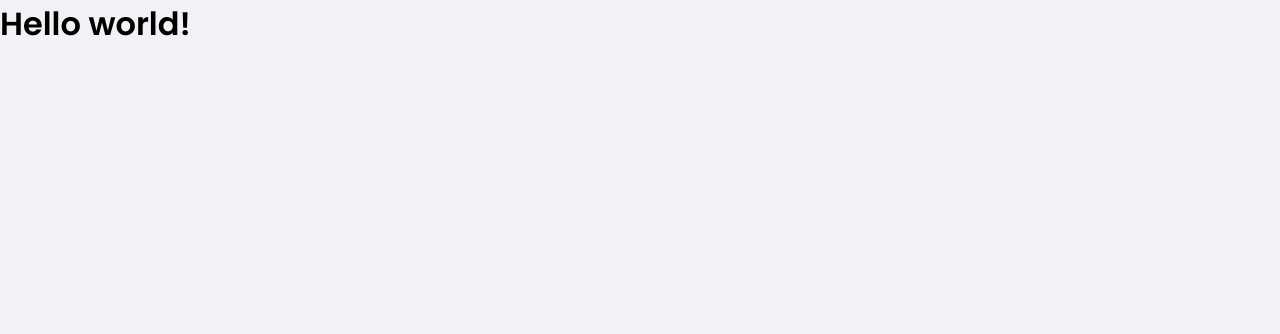
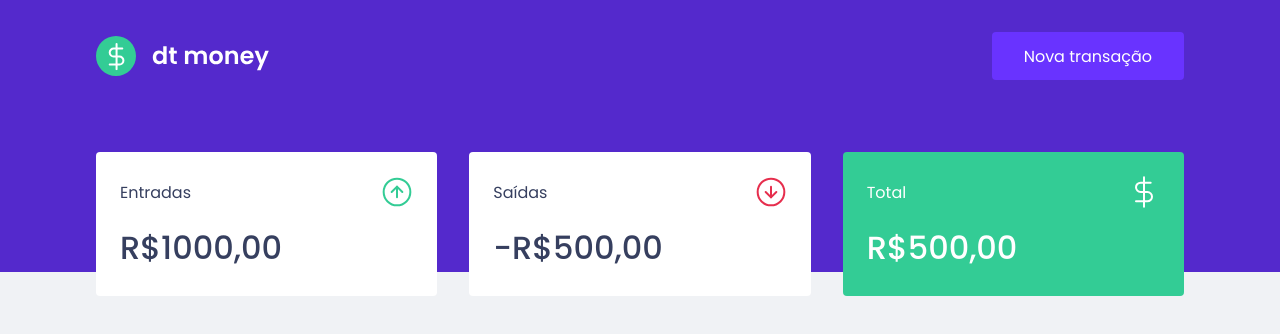
Before and after one commit to nclwgn/ignite-reactjs-02-dtmoney, a React (Create React App) app: page / in a window 1280 px wide. Shown: the top 334 px of the page. Built offline with nearby package versions, Linux system fonts and the light colour scheme.

Commit message:
Header first components and styling

```diff
--- a/public/index.html
+++ b/public/index.html
@@ -11,7 +11,7 @@
 
     <title>dtmoney</title>
 
-    <link href="https://fonts.googleapis.com/css2?family=Poppins:wght@400;600&display=swap" rel="stylesheet">
+    <link href="https://fonts.googleapis.com/css2?family=Poppins:wght@400;500;600&display=swap" rel="stylesheet">
   </head>
   <body>
     <noscript>You need to enable JavaScript to run this app.</noscript>
--- a/src/App.tsx
+++ b/src/App.tsx
@@ -1,10 +1,13 @@
+import { Dashboard } from './components/Dashboard';
+import { Header } from './components/Header';
 import { GlobalStyle } from './styles/global';
 
 export function App() {
   return (
-    <div className="App">
-      <h1>Hello world!</h1>
+    <>
+      <Header />
+      <Dashboard />
       <GlobalStyle />
-    </div>
+    </>
   );
 }
--- /dev/null
+++ b/src/components/Dashboard/index.tsx
@@ -0,0 +1,10 @@
+import { Summary } from "../Summary";
+import { Container } from "./styles";
+
+export function Dashboard() {
+  return (
+    <Container>
+      <Summary />
+    </Container>
+  )
+}
--- /dev/null
+++ b/src/components/Dashboard/styles.ts
@@ -0,0 +1,7 @@
+import styled from "styled-components";
+
+export const Container = styled.main`
+  max-width: 1120px;
+  margin: 0 auto;
+  padding: 2.5rem 1rem;
+`;
--- /dev/null
+++ b/src/components/Header/index.tsx
@@ -0,0 +1,15 @@
+import logoImg from '../../assets/logo.svg';
+import { Container, Content } from './styles';
+
+export function Header() {
+  return (
+    <Container>
+      <Content>
+        <img src={logoImg} alt="dtmoney" />
+        <button type="button">
+          Nova transação
+        </button>
+      </Content>
+    </Container>
+  );
+}
--- /dev/null
+++ b/src/components/Header/styles.ts
@@ -0,0 +1,31 @@
+import styled from "styled-components";
+
+export const Container = styled.header`
+  background: var(--blue);
+`;
+
+export const Content = styled.div`
+  max-width: 1120px;
+  margin: 0 auto;
+
+  padding: 2rem 1rem 12rem;
+  display: flex;
+  align-items: center;
+  justify-content: space-between;
+
+  button {
+    font-size: 1rem;
+    color: #fff;
+    background: var(--blue-light);
+    border: 0;
+    padding: 0 2rem;
+    border-radius: 0.25rem;
+    height: 3rem;
+
+    transition: filter 0.2s;
+
+    &:hover {
+      filter: brightness(0.9);
+    }
+  }
+`;
--- /dev/null
+++ b/src/components/Summary/index.tsx
@@ -0,0 +1,32 @@
+import incomeImg from '../../assets/income.svg';
+import outcomeImg from '../../assets/outcome.svg';
+import totalImg from '../../assets/total.svg';
+import { Container } from "./styles";
+
+export function Summary() {
+  return (
+    <Container>
+      <div>
+        <header>
+          <p>Entradas</p>
+          <img src={incomeImg} alt="Entradas" />
+        </header>
+        <strong>R$1000,00</strong>
+      </div>
+      <div>
+        <header>
+          <p>Saídas</p>
+          <img src={outcomeImg} alt="Saídas" />
+        </header>
+        <strong>-R$500,00</strong>
+      </div>
+      <div className='highlight-background'>
+        <header>
+          <p>Total</p>
+          <img src={totalImg} alt="Total" />
+        </header>
+        <strong>R$500,00</strong>
+      </div>
+    </Container>
+  )
+}
--- /dev/null
+++ b/src/components/Summary/styles.ts
@@ -0,0 +1,34 @@
+import styled from "styled-components";
+
+export const Container = styled.div`
+  display: grid;
+  grid-template-columns: repeat(3, 1fr);
+  gap: 2rem;
+  margin-top: -10rem;
+
+  div {
+    background: var(--shape);
+    padding: 1.5rem;
+    border-radius: 0.25rem;
+    color: var(--text-title);
+
+    header {
+      display: flex;
+      align-items: center;
+      justify-content: space-between;
+    }
+
+    strong {
+      display: block;
+      margin-top: 1rem;
+      font-size: 2rem;
+      font-weight: 500;
+      line-height: 3rem;
+    }
+
+    &.highlight-background {
+      background: var(--green);
+      color: white;
+    }
+  }
+`;
--- a/src/styles/global.ts
+++ b/src/styles/global.ts
@@ -5,6 +5,7 @@
     --background: #f0f2f5;
     --red: #e52e4d;
     --blue: #5429cc;
+    --green: #33cc95;
     --blue-light: #6933ff;
     --text-title: #363f5f;
     --text-body: #969cb3;
```
